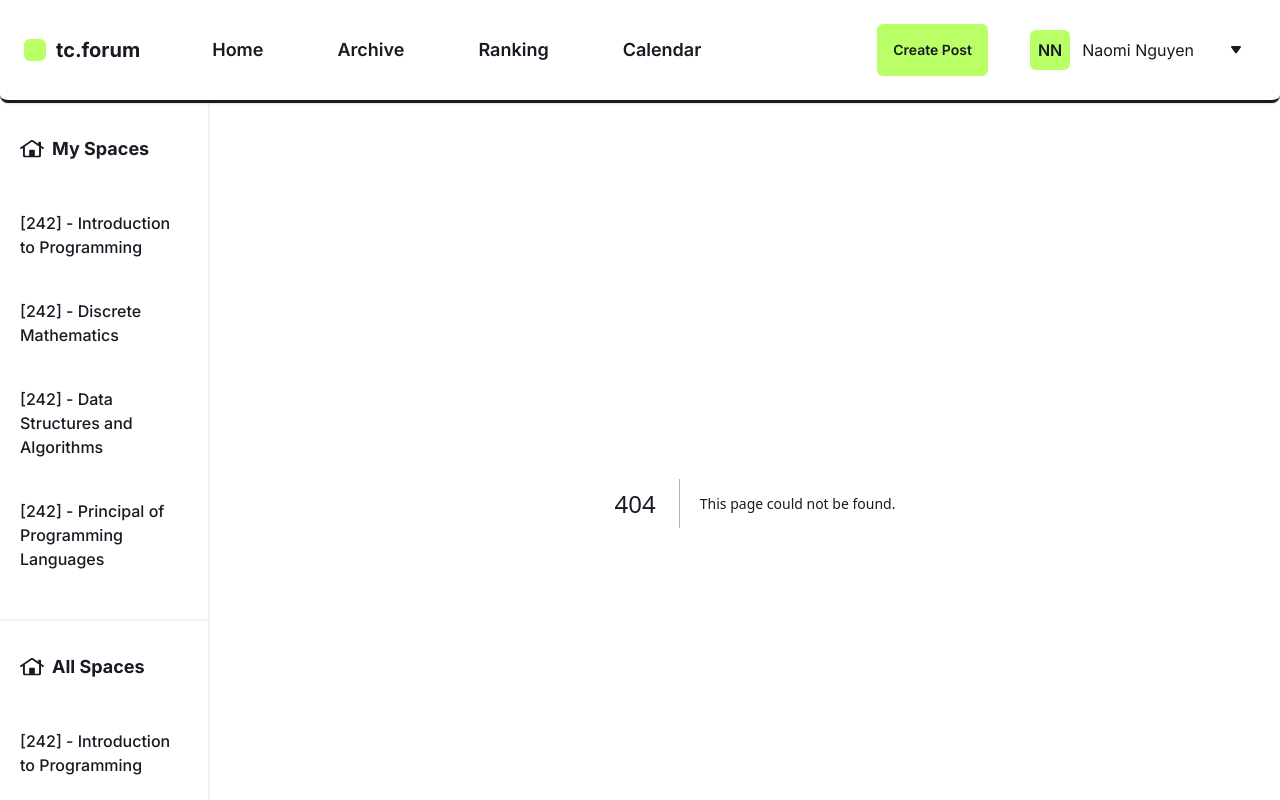
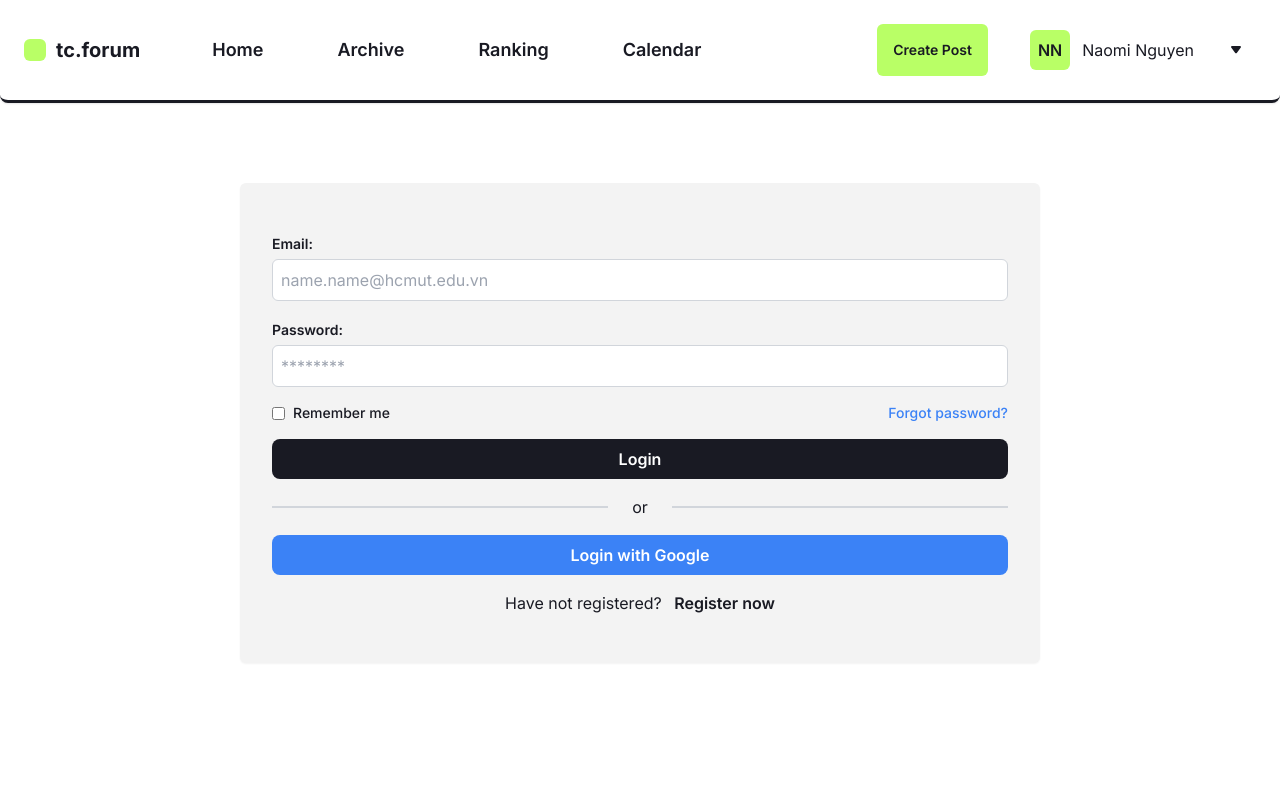
Before and after one commit to cyan-soda/testcase-forum, a Next.js app: page /auth/log-in in a window 1280 px wide. Before the commit this address had no page. Shown: the top 800 px of the page. Built offline with nearby package versions, Linux system fonts and the light colour scheme.

Commit message:
feat: login

```diff
--- a/package.json
+++ b/package.json
@@ -11,9 +11,12 @@
     "lint:fix": "eslint . --ext .js,.jsx,.ts,.tsx --fix"
   },
   "dependencies": {
+    "framer-motion": "^12.4.4",
     "next": "15.1.5",
     "react": "^19.0.0",
-    "react-dom": "^19.0.0"
+    "react-dom": "^19.0.0",
+    "react-hook-form": "^7.54.2",
+    "yup": "^1.6.1"
   },
   "devDependencies": {
     "@eslint/eslintrc": "^3",
--- /dev/null
+++ b/src/app/auth/log-in/page.tsx
@@ -0,0 +1,9 @@
+import LoginForm from "@/components/auth/login-form";
+
+export default function LoginPage() {
+    return (
+        <div className="w-full h-full flex flex-col items-center justify-center mt-20">
+            <LoginForm />
+        </div>
+    )
+}
--- a/src/app/layout.tsx
+++ b/src/app/layout.tsx
@@ -1,3 +1,5 @@
+'use client'
+
 import type { Metadata } from "next";
 import { SourceSansPro } from "@/lib/fonts"
 import { Public_Sans, Inter } from 'next/font/google'
@@ -5,13 +7,14 @@ import { Public_Sans, Inter } from 'next/font/google'
 import "./globals.css";
 import Header from "@/components/layout/header";
 import Sidebar from "@/components/layout/sidebar";
+import { usePathname } from "next/navigation";
 
 const APP_NAME = "Testcase Forum"
 const APP_DESCRIPTION = "A forum designed for sharing testcases and discussions among HCMUT students."
 
-const inter= Inter({ subsets: ['latin'] })
+const inter = Inter({ subsets: ['latin'] })
 
-export const metadata: Metadata = {
+const metadata: Metadata = {
   applicationName: APP_NAME,
   title: {
     default: APP_NAME,
@@ -25,6 +28,9 @@ export default function RootLayout({
 }: Readonly<{
   children: React.ReactNode;
 }>) {
+  const pathname = usePathname()
+  const hideSidebar = pathname.startsWith('/auth/')
+
   return (
     <html lang="en">
       <body
@@ -33,12 +39,20 @@ export default function RootLayout({
         <div className='relative min-h-[100dvh] w-full bg-white text-black'>
           <Header />
           <div className='relative z-0 flex flex-row w-full h-full gap-5'>
+            {!hideSidebar ? (
+              <>
                 <div className='w-1/6'>
                   <Sidebar />
                 </div>
                 <div className="w-5/6">
                   {children}
                 </div>
+              </>
+            ) : (
+              <div className="w-full h-full ">
+                {children}
+              </div>
+            )}
           </div>
         </div>
       </body>
--- /dev/null
+++ b/src/components/auth/login-form/index.tsx
@@ -0,0 +1,141 @@
+'use client'
+
+import Link from "next/link"
+import { useSearchParams } from "next/navigation"
+import { useForm, SubmitHandler } from "react-hook-form"
+import * as yup from "yup"
+import { yupResolver } from "@hookform/resolvers/yup"
+
+interface ILoginForm {
+    email: string,
+    password: string,
+    remember: boolean
+}
+
+const loginSchema = yup.object().shape({
+    email: yup
+        .string()
+        .trim()
+        .matches(/^(?! )[^\s@]+@[^\s@]+\.[^\s@]+$/, 'Please enter a valid email address')
+        .required('Email is required'),
+    password: yup
+        .string()
+        .trim()
+        .min(8, 'Password must be at least 8 characters')
+        .required('Password is required')
+        .matches(/^(?=.*[A-Z])/, 'Password must include at least one uppercase letter')
+        .matches(/^(?=.*[0-9])/, 'Password must include at least one digit')
+        .matches(/^(?=.*[@$!%?&#^()])/, 'Password must include at least one special character'),
+    remember: yup
+        .boolean()
+        .default(false)
+})
+
+const LoginForm = () => {
+    const searchParams = useSearchParams()
+
+    // const { login } = useAuth() // todo: useAuth hook is not implemented yet
+
+    const {
+        register,
+        handleSubmit,
+        setValue,
+        formState: { errors, isSubmitting, isLoading }
+    } = useForm<ILoginForm>({
+        resolver: yupResolver(loginSchema),
+        defaultValues: {
+            email: '',
+            password: '',
+            remember: false
+        }
+    })
+
+    const onSubmit: SubmitHandler<ILoginForm> = async (data) => {
+        try {
+            // await login(data) // todo: useAuth hook is not implemented yet
+        } catch (error) {
+            console.error(error)
+        }
+    }
+
+    return (
+        <form className="text-start w-full max-w-[800px] px-8 py-12 rounded-md bg-grey shadow-sm" onSubmit={handleSubmit(onSubmit)}>
+            <div className="flex flex-col gap-4 items-center justify-center">
+                <div className="w-full">
+                    <label className="font-semibold text-sm" htmlFor="LoginEmail">
+                        Email:
+                    </label>
+                    <input
+                        id="LoginEmail"
+                        type="email"
+                        className="w-full p-2 mt-1 border border-gray-300 rounded-md"
+                        placeholder="name.name@hcmut.edu.vn"
+                        {...register('email')}
+                    />
+                    {errors.email && <p>{errors.email.message}</p>}
+                </div>
+                <div className="w-full">
+                    <label className="font-semibold text-sm" htmlFor="LoginPassword">
+                        Password:
+                    </label>
+                    <input
+                        id="LoginPassword"
+                        type="password"
+                        className="w-full p-2 mt-1 border border-gray-300 rounded-md"
+                        placeholder="********"
+                        {...register('password')}
+                    />
+                    {errors.password && <p>{errors.password.message}</p>}
+                </div>
+                <div className="w-full flex flex-row gap-4 justify-between items-center">
+                    <div className="flex items-center">
+                        <input
+                            id="RememberMe"
+                            type="checkbox"
+                            className="mr-2 rounded"
+                            {...register('remember')}
+                        />
+                        <label className="font-medium text-sm" htmlFor="RememberMe">
+                            Remember me
+                        </label>
+                    </div>
+                    <p className="font-medium text-sm text-blue-500 hover:underline">
+                        <Link href={'/auth/forgot-password'}>
+                            Forgot password?
+                        </Link>
+                    </p>
+                </div>
+                <button
+                    disabled={isSubmitting}
+                    type="submit"
+                    className="w-full p-2 rounded-lg text-base font-semibold text-white bg-black disabled:bg-grey hover:bg-opacity-80"
+                >
+                    {isSubmitting ? "Logging in..." : "Login"}
+                </button>
+                <div className="flex flex-row items-center gap-6 w-full">
+                    <hr className="w-full border-t-2 border-gray-300" />
+                    <p className="text-center">or</p>
+                    <hr className="w-full border-t-2 border-gray-300" />
+                </div>
+                <Link
+                    href={''}
+                    type="submit"
+                    className="w-full p-2 text-center justify-center rounded-lg text-base font-semibold text-white bg-blue-500 hover:bg-blue-400"
+                >
+                    Login with Google
+                </Link>
+                <div className="text-center">
+                    <span className="me-2 text-black font-normal">Have not registered?</span>{" "}
+                    <Link
+                        href={'/auth/register'}
+                        className="inline-block font-semibold text-black dark:text-white hover:underline"
+                    >
+                        Register now
+                    </Link>
+                </div>
+            </div>
+        </form>
+    )
+}
+
+export default LoginForm
```
Also changed, not shown: src/app/auth/sign-up/page.tsx (added), src/components/auth/signup-form/index.tsx (added), 1 other file (tests, documents, lock files or other folders). Lines whose indentation alone changed are shown as unchanged.
